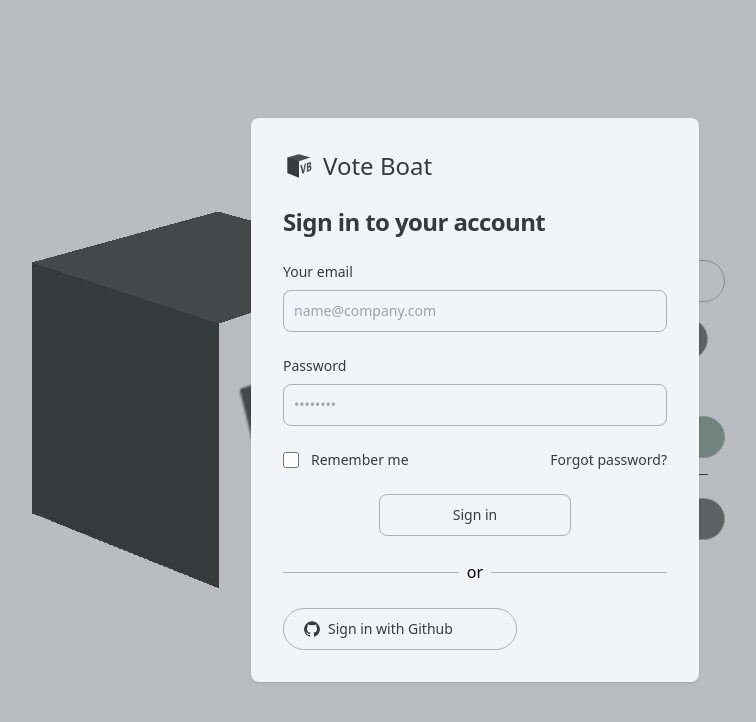
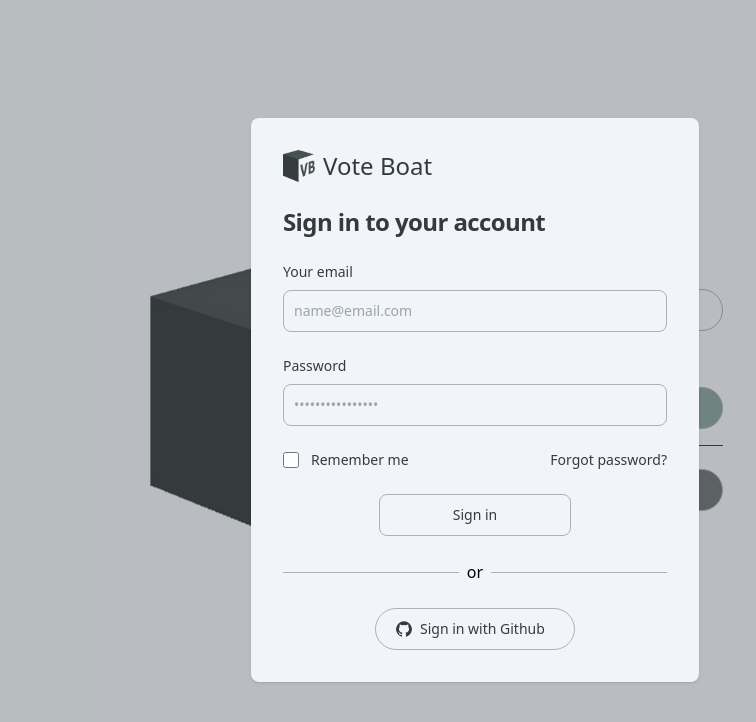
Before and after one commit to Colby-M/SeniorDesignPoliticalApp, a Vue app in the folder APolitcalApp/: page /#/ in a window 1280 px wide. Shown: the top 722 px of the page, without its empty margins (165-921 px from the left). Built offline with nearby package versions, Linux system fonts and the light colour scheme.

Commit message:
APP-28 Alignment Fixes

```diff
--- a/APolitcalApp/src/components/button/ButtonSignInOptions.vue
+++ b/APolitcalApp/src/components/button/ButtonSignInOptions.vue
@@ -12,29 +12,25 @@
 </script>
 
 <template>
-    <button v-if="buttonType === 'sign-up-github'" class="text-dark bg-light border w-[234px] border-border rounded-full font-medium text-sm px-5 py-2.5 text-center inline-flex items-center dark:hover:bg-dark/30 duration-300">
+    <button v-if="buttonType === 'sign-up-github'" class="text-dark bg-light border border-border rounded-full  w-50 font-medium text-sm px-5 py-2.5 text-center inline-flex items-center dark:hover:bg-dark/30 duration-300">
       <svg class="w-4 h-4 mr-2" aria-hidden="true" xmlns="http://www.w3.org/2000/svg" fill="currentColor" viewBox="0 0 20 20">
         <path fill-rule="evenodd" d="M10 .333A9.911 9.911 0 0 0 6.866 19.65c.5.092.678-.215.678-.477 0-.237-.01-1.017-.014-1.845-2.757.6-3.338-1.169-3.338-1.169a2.627 2.627 0 0 0-1.1-1.451c-.9-.615.07-.6.07-.6a2.084 2.084 0 0 1 1.518 1.021 2.11 2.11 0 0 0 2.884.823c.044-.503.268-.973.63-1.325-2.2-.25-4.516-1.1-4.516-4.9A3.832 3.832 0 0 1 4.7 7.068a3.56 3.56 0 0 1 .095-2.623s.832-.266 2.726 1.016a9.409 9.409 0 0 1 4.962 0c1.89-1.282 2.717-1.016 2.717-1.016.366.83.402 1.768.1 2.623a3.827 3.827 0 0 1 1.02 2.659c0 3.807-2.319 4.644-4.525 4.889a2.366 2.366 0 0 1 .673 1.834c0 1.326-.012 2.394-.012 2.72 0 .263.18.572.681.475A9.911 9.911 0 0 0 10 .333Z" clip-rule="evenodd"/>
       </svg>
       Sign up with Github
     </button>
 
-    <button v-if="buttonType === 'sign-in-github'" class="text-dark bg-light border w-[234px] border-border rounded-full font-medium text-sm px-5 py-2.5 text-center inline-flex items-center dark:hover:bg-dark/30 duration-300">
+    <button v-if="buttonType === 'sign-in-github'" class="text-dark bg-light border border-border w-50 rounded-full font-medium text-sm px-5 py-2.5 text-center inline-flex items-center dark:hover:bg-dark/30 duration-300">
       <svg class="w-4 h-4 mr-2" aria-hidden="true" xmlns="http://www.w3.org/2000/svg" fill="currentColor" viewBox="0 0 20 20">
         <path fill-rule="evenodd" d="M10 .333A9.911 9.911 0 0 0 6.866 19.65c.5.092.678-.215.678-.477 0-.237-.01-1.017-.014-1.845-2.757.6-3.338-1.169-3.338-1.169a2.627 2.627 0 0 0-1.1-1.451c-.9-.615.07-.6.07-.6a2.084 2.084 0 0 1 1.518 1.021 2.11 2.11 0 0 0 2.884.823c.044-.503.268-.973.63-1.325-2.2-.25-4.516-1.1-4.516-4.9A3.832 3.832 0 0 1 4.7 7.068a3.56 3.56 0 0 1 .095-2.623s.832-.266 2.726 1.016a9.409 9.409 0 0 1 4.962 0c1.89-1.282 2.717-1.016 2.717-1.016.366.83.402 1.768.1 2.623a3.827 3.827 0 0 1 1.02 2.659c0 3.807-2.319 4.644-4.525 4.889a2.366 2.366 0 0 1 .673 1.834c0 1.326-.012 2.394-.012 2.72 0 .263.18.572.681.475A9.911 9.911 0 0 0 10 .333Z" clip-rule="evenodd"/>
       </svg>
       Sign in with Github
     </button>
 
-    <button v-else-if="buttonType === 'sign-up'" class="text-light bg-highlight/70 border w-[234px] border-border rounded-full font-medium text-sm px-5 py-2.5 text-center items-center dark:hover:bg-highlight/60 duration-300">
+    <button v-else-if="buttonType === 'sign-up'" class="text-light bg-highlight/70 border w-50 border-border rounded-full font-medium text-sm px-5 py-2.5 text-center items-center dark:hover:bg-highlight/60 duration-300">
       Create Account
     </button>
 
-    <button v-else-if="buttonType === 'sign-in'" class="text-light bg-dark/70 border w-[234px] border-border rounded-full font-medium text-sm px-5 py-2.5 text-center items-center dark:hover:bg-dark/60 duration-300">
+    <button v-else-if="buttonType === 'sign-in'" class="text-light bg-dark/70 border w-50 border-border rounded-full font-medium text-sm px-5 py-2.5 text-center items-center dark:hover:bg-dark/60 duration-300">
       Sign In
     </button>
-
-    <button v-else class="text-light bg-dark/70 border w-50 border-border rounded-full font-medium text-sm px-5 py-2.5 text-center items-center dark:hover:bg-dark/60 duration-300">
-      InvalidButtonProp
-    </button>
 </template>
--- a/APolitcalApp/src/components/forms/FormSignIn.vue
+++ b/APolitcalApp/src/components/forms/FormSignIn.vue
@@ -3,12 +3,11 @@
 </script>
 
 <template>
-
         <div class="flex flex-col bg-dark/30 items-center justify-center px-6 py-8 mx-auto md:h-screen lg:py-0">
             <div class="w-full bg-white rounded-lg bg-light shadow md:mt-0 sm:max-w-md xl:p-0">
                 <div class="p-6 space-y-4 md:space-y-6 sm:p-8">
                     <a href="#" class="flex items-center font-light mb-6 text-2xl text-dark dark:text-white">
-                        <img class="w-8 h-8 mr-2" src="../logo/VoteBoatLogo.png" alt="logo">
+                        <img class="w-8 h-8 mr-2" src="../logo/VoteBoatLogo_Nero AI_Standard_x4.png" alt="logo">
                         Vote Boat
                     </a>
                     <h1 class="text-xl font-bold leading-tight tracking-tight text-dark md:text-2xl dark:text-white">
@@ -17,11 +16,11 @@
                     <form class="space-y-4 md:space-y-6" action="#">
                         <div>
                             <label for="email" class="block mb-2 text-sm font-medium text-dark">Your email</label>
-                            <input type="email" name="email" id="email" class="bg-light border border-border text-dark sm:text-sm rounded-lg block w-full p-2.5 focus:border-dark" placeholder="name@company.com" required="true">
+                            <input type="email" name="email" id="email" class="bg-light border border-border text-dark sm:text-sm rounded-lg block w-full p-2.5 focus:border-dark" placeholder="name@email.com" required="true">
                         </div>
                         <div>
                             <label for="password" class="block mb-2 text-sm font-medium text-dark">Password</label>
-                            <input type="password" name="password" id="password" placeholder="••••••••" class="bg-light border border-border text-dark sm:text-sm rounded-lg block w-full p-2.5 focus:border-dark" required="true">
+                            <input type="password" name="password" id="password" placeholder="••••••••••••••••" class="bg-light border border-border text-dark sm:text-sm rounded-lg block w-full p-2.5 focus:border-dark" required="true">
                         </div>
                         <div class="flex items-center justify-between">
                             <div class="flex items-start">
@@ -36,11 +35,14 @@
                         </div>
                         <button type="submit" class="w-1/2 mx-auto bg-light border border-border text-dark sm:text-sm rounded-lg block hover:bg-dark/30 p-2.5 focus:border-dark">Sign in</button>
                         <div class="flex items-center">
-                          <div class="flex-1 border-b border-border"></div>
-                          <span class="px-2">or</span>
-                          <div class="flex-1 border-b border-border"></div>
+                            <div class="flex-1 border-b border-border"></div>
+                            <span class="px-2">or</span>
+                            <div class="flex-1 border-b border-border"></div>
                         </div>
-                        <ButtonSignInOptions buttonType="sign-in-github"></ButtonSignInOptions>
+                        <div class="w-full flex items-center justify-center">
+                            <ButtonSignInOptions buttonType="sign-in-github"></ButtonSignInOptions>
+                        </div>
+
                     </form>
                 </div>
             </div>
--- a/APolitcalApp/src/components/layouts/Landing.vue
+++ b/APolitcalApp/src/components/layouts/Landing.vue
@@ -5,25 +5,25 @@
 /* TODO: Upscale The Logo So Edges are Smooth at High Resolution */
 /* TODO: Get Functions for auth from colby */
 const showFormTrigger = ref({
-  buttonTrigger: false
+  buttonTrigger: true
 })
 
 </script>
 
 <template>
     <div class="w-full h-full absolute">
-        <FormSignIn v-if="true"></FormSignIn>
+        <FormSignIn v-if="showFormTrigger"></FormSignIn>
     </div>
 
 
     <div class="grid w-screen h-screen justify-center grid-cols-mobile z-10 sm:grid-cols-landing">
         <div class="hidden sm:flex justify-end border-border my-auto">
-            <div class="flex items-center h-96">
-                <img src="../logo/VoteBoatLogo.png" class="lg:h-[512px] lg:w-[512px]"/>
+            <div class="flex items-center pr-8">
+                <img src="../logo/VoteBoatLogo_Nero AI_Standard_x4.png" class="sm:h-[284px] sm:w-[284]"/>
             </div>
         </div>
         <div class="my-auto mx-auto sm:mr-auto sm:ml-0">
-            <div class="flex flex-col gap-4 items-center justify-center pl-4">
+            <div class="flex flex-col gap-4 items-center justify-center pl-12">
                 <img src="../logo/VoteBoatLogo.png" class="w-44 h-44 sm:hidden"/>
                 <ButtonSignInOptions buttonType="sign-up-github"></ButtonSignInOptions>
                 <p class="font">or</p>
@@ -32,8 +32,7 @@
                 <ButtonSignInOptions buttonType="sign-in"></ButtonSignInOptions>
             </div>
         </div>
-    </div>
-
+</div>
 
 
 
```
Also changed, not shown: APolitcalApp/src/components/logo/VoteBoatLogo_Nero AI_Standard_x4.png (added).
